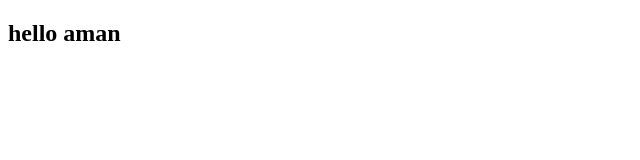
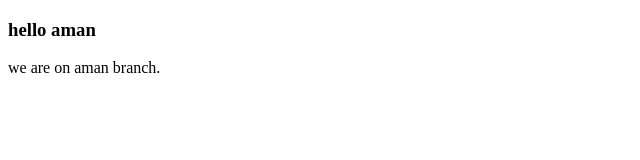
Before and after one commit to prashantk7/abcd, a plain HTML site: page index.html in a window 1280 px wide. Shown: the whole page, without its empty margins (0-640 px from the left). Drawn offline with Linux system fonts and the light colour scheme.

Commit message:
2 commit on aman

```diff
--- a/index.html
+++ b/index.html
@@ -7,7 +7,11 @@
     <title>Document</title>
 </head>
 <body>
-    <h2>hello aman</h2>
+
+
+    <h3>hello aman</h3>
+    <p>we are on aman branch.</p>
+
 
 </body>
 </html>
```
